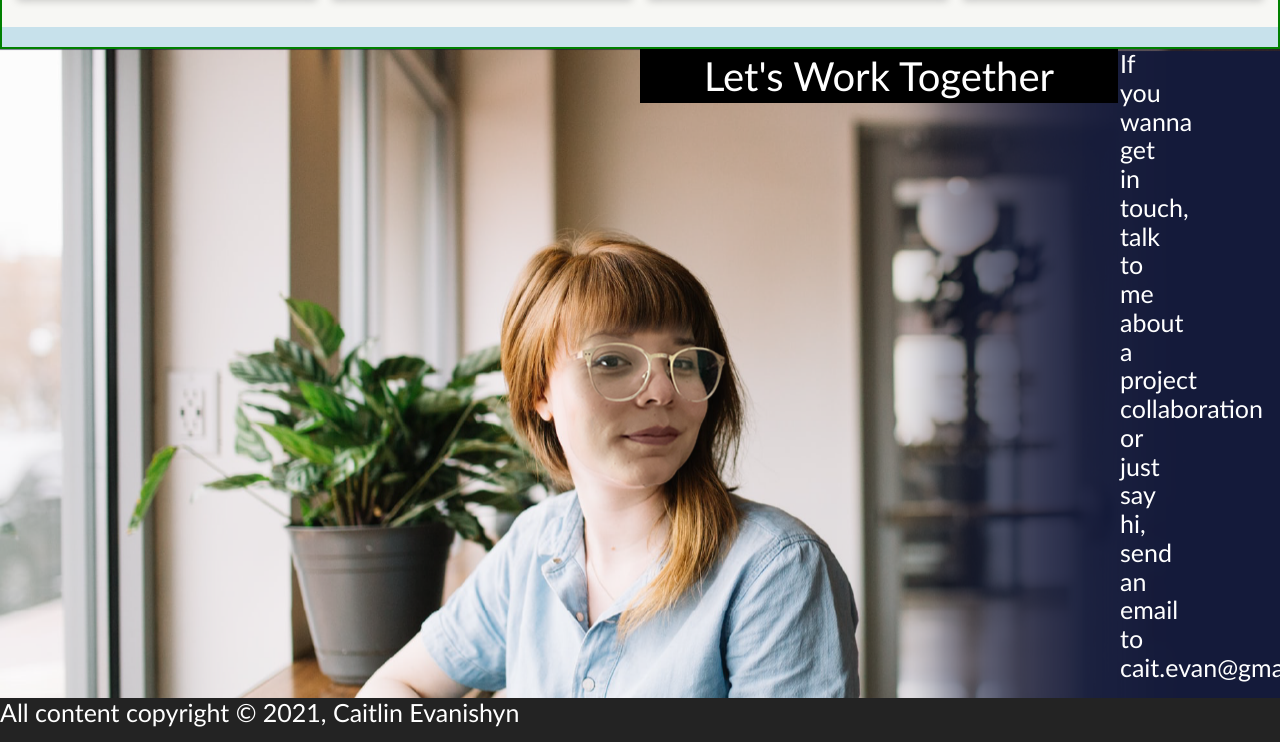
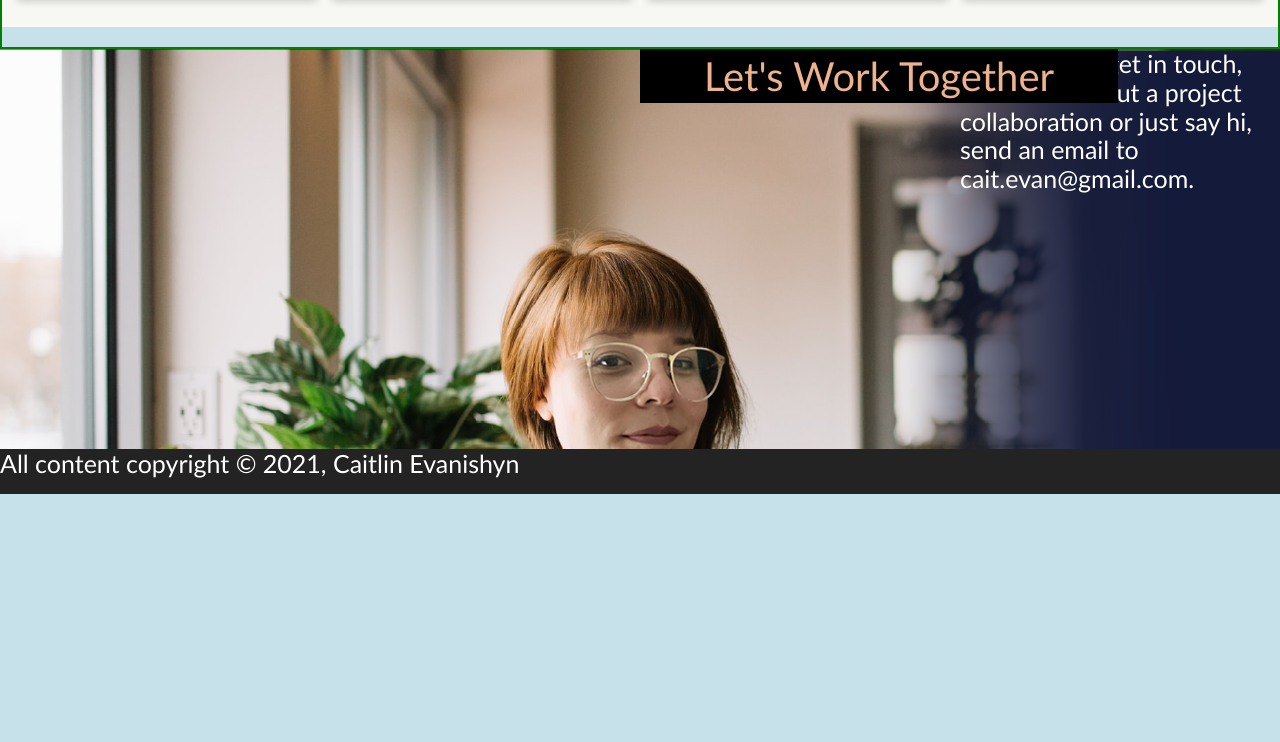
Before and after one commit to caitevanish/caitevanish.github.io, a plain HTML site: page index.html in a window 1280 px wide. Shown: the part 1951-2693 px from the top of the page. After the commit the page ends 2445 px from the top, so only its background shows below. Drawn offline with Linux system fonts and the light colour scheme; files that its build step writes are made by us from their sources.

```diff
--- a/index.html
+++ b/index.html
@@ -112,7 +112,7 @@
         </div> -->
       <section id="contact">
         <div class="heading-wrapper">
-          <h2 class="h2">Let's Work Together</h2>
+          <h2 class="h2 accent">Let's Work Together</h2>
         </div>
         <div class="contact-wrapper">
           <p>
--- a/style.css
+++ b/style.css
@@ -241,6 +241,7 @@
   /* padding: 100px 300px 500px 300px; */
   margin: 0;
   position: relative;
+  height: 50vh;
   background-color: #0f1637;
   background-image: url('imgs/Contact-section.png');
   background-repeat: no-repeat;
@@ -249,11 +250,11 @@
 }
 .contact-wrapper {
   padding-left: 75%;
-  width: 600px;
+  /* width: 600px; */
   margin: auto;
 }
 .CTA {
-  margin: 120px 300px 160px 300px;
+  /* margin: 120px 300px 160px 300px; */
   padding-left: 50%;
 }
 /*----------------------Footer */
```
Also changed, not shown: 1 other file.
